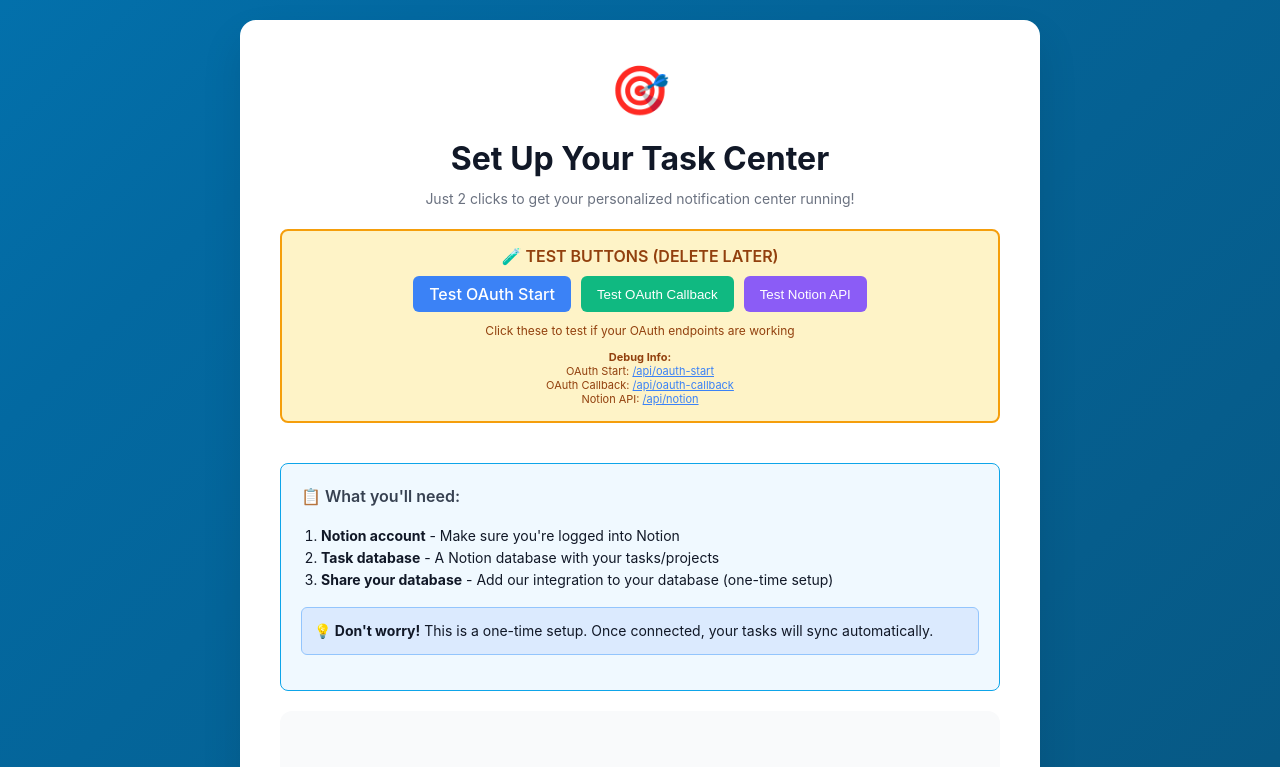
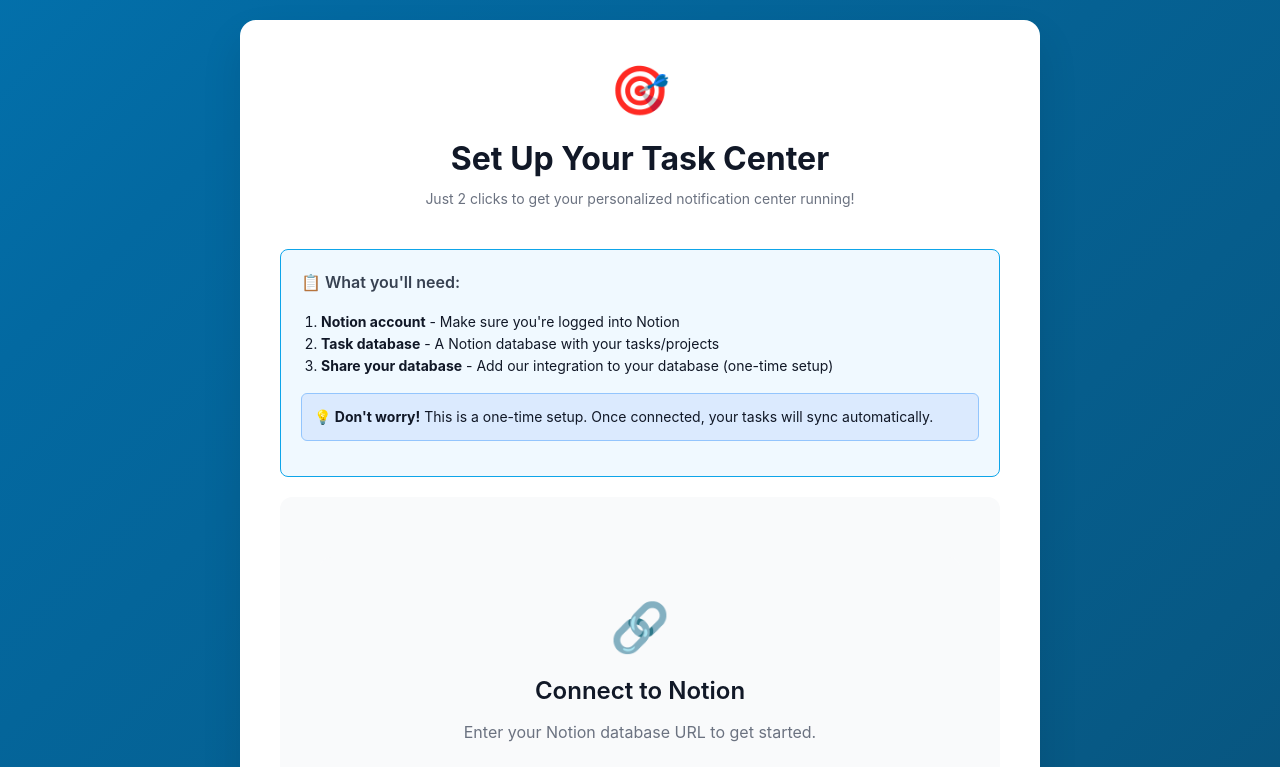
Before and after one commit to claritysyncio-lgtm/Student-Notification-Center, a React (Vite) app: page / in a window 1280 px wide. Shown: the top 767 px of the page. Built offline with nearby package versions, Linux system fonts and the light colour scheme.

Commit message:
Remove test buttons - Clean up setup page by removing temporary test buttons - OAuth flow is now properly implemented - Ready for production use

```diff
--- a/src/components/PersonalizedSetup.jsx
+++ b/src/components/PersonalizedSetup.jsx
@@ -128,84 +128,6 @@
           <h1>Set Up Your Task Center</h1>
           <p>Just 2 clicks to get your personalized notification center running!</p>
 
-          {/* Temporary Test Buttons - DELETE LATER */}
-          <div style={{
-            backgroundColor: '#fef3c7',
-            border: '2px solid #f59e0b',
-            borderRadius: '8px',
-            padding: '15px',
-            margin: '20px 0',
-            textAlign: 'center'
-          }}>
-            <h3 style={{ margin: '0 0 10px 0', color: '#92400e' }}>🧪 TEST BUTTONS (DELETE LATER)</h3>
-            <div style={{ display: 'flex', gap: '10px', justifyContent: 'center', flexWrap: 'wrap' }}>
-              <a
-                href="/api/oauth-start"
-                target="_blank"
-                style={{
-                  backgroundColor: '#3b82f6',
-                  color: 'white',
-                  padding: '8px 16px',
-                  borderRadius: '6px',
-                  textDecoration: 'none',
-                  fontWeight: '500'
-                }}
-              >
-                Test OAuth Start
-              </a>
-              <button
-                onClick={() => {
-                  fetch('/api/oauth-callback')
-                    .then(res => res.text())
-                    .then(text => alert('OAuth Callback Response:\n' + text))
-                    .catch(err => alert('OAuth Callback Error:\n' + err.message));
-                }}
-                style={{
-                  backgroundColor: '#10b981',
-                  color: 'white',
-                  padding: '8px 16px',
-                  borderRadius: '6px',
-                  border: 'none',
-                  cursor: 'pointer',
-                  fontWeight: '500'
-                }}
-              >
-                Test OAuth Callback
-              </button>
-              <button
-                onClick={() => {
-                  fetch('/api/notion', {
-                    method: 'POST',
-                    headers: { 'Content-Type': 'application/json' },
-                    body: JSON.stringify({ databaseId: 'test', token: 'test' })
-                  })
-                    .then(res => res.text())
-                    .then(text => alert('Notion API Response:\n' + text))
-                    .catch(err => alert('Notion API Error:\n' + err.message));
-                }}
-                style={{
-                  backgroundColor: '#8b5cf6',
-                  color: 'white',
-                  padding: '8px 16px',
-                  borderRadius: '6px',
-                  border: 'none',
-                  cursor: 'pointer',
-                  fontWeight: '500'
-                }}
-              >
-                Test Notion API
-              </button>
-            </div>
-            <p style={{ margin: '10px 0 0 0', fontSize: '12px', color: '#92400e' }}>
-              Click these to test if your OAuth endpoints are working
-            </p>
-            <div style={{ marginTop: '10px', fontSize: '11px', color: '#92400e' }}>
-              <strong>Debug Info:</strong><br/>
-              OAuth Start: <a href="/api/oauth-start" target="_blank" style={{color: '#3b82f6'}}>/api/oauth-start</a><br/>
-              OAuth Callback: <a href="/api/oauth-callback" target="_blank" style={{color: '#3b82f6'}}>/api/oauth-callback</a><br/>
-              Notion API: <a href="/api/notion" target="_blank" style={{color: '#3b82f6'}}>/api/notion</a>
-            </div>
-          </div>
         </div>
 
         <div className="setup-info" style={{
```
